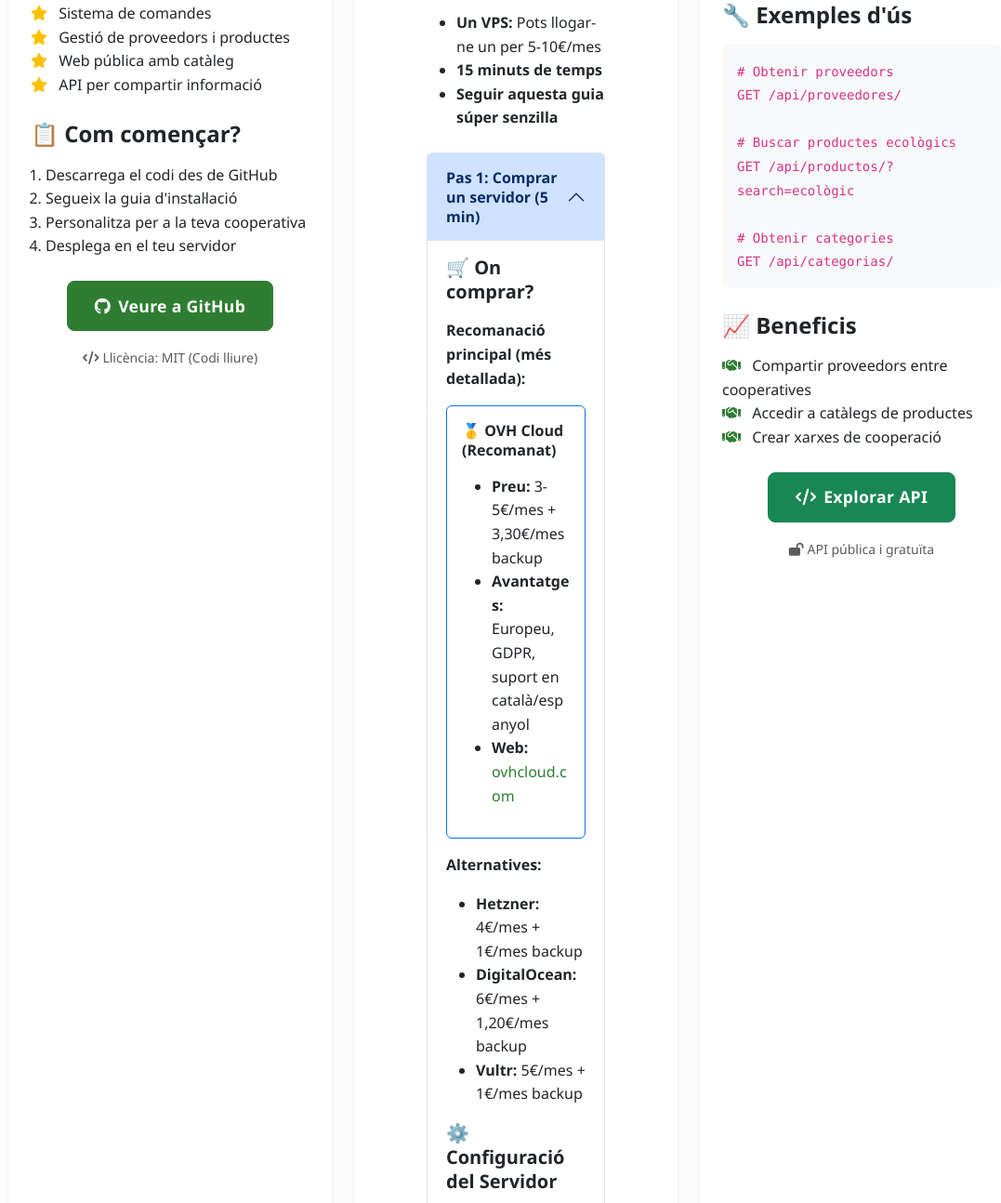
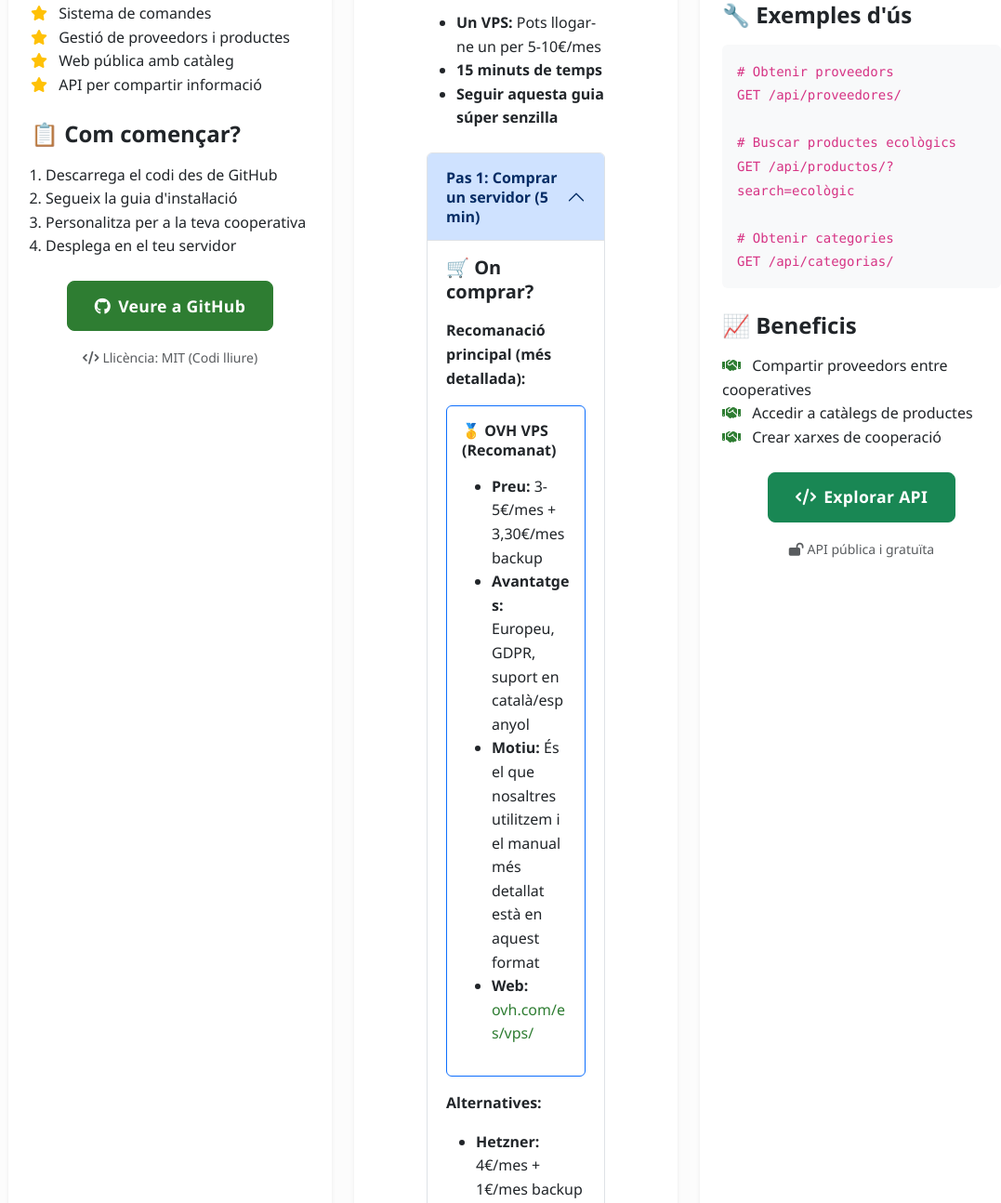
Before and after one commit to fosc19/coopconsum, a Django app: page /cooperatives/ in a window 1280 px wide. Shown: the part 1363-2657 px from the top of the page at 93% size, without its empty margins (85-1162 px from the left). Run offline with Django 5.2, Linux system fonts and the light colour scheme; data that the repository does not hold is empty.

Commit message:
Millorar documentació Docker: treure sudo i clarificar OVH VPS
- Treure sudo del comando principal ja que no és necessari
- Canviar OVH Cloud per OVH VPS (més precís)
- Afegir explicació del motiu de recomanació
- Actualitzar URL a la secció VPS específica

🤖 Generated with [Claude Code](https://claude.ai/code)

Co-Authored-By: Claude <noreply@anthropic.com>

```diff
--- a/web/templates/web/cooperatives.html
+++ b/web/templates/web/cooperatives.html
@@ -132,11 +132,12 @@
                                             <h5>🛒 On comprar?</h5>
                                             <p><strong>Recomanació principal (més detallada):</strong></p>
                                             <div class="border border-primary rounded p-3 mb-3">
-                                                <h6><strong>🥇 OVH Cloud (Recomanat)</strong></h6>
+                                                <h6><strong>🥇 OVH VPS (Recomanat)</strong></h6>
                                                 <ul>
                                                     <li><strong>Preu:</strong> 3-5€/mes + 3,30€/mes backup</li>
                                                     <li><strong>Avantatges:</strong> Europeu, GDPR, suport en català/espanyol</li>
-                                                    <li><strong>Web:</strong> <a href="https://www.ovhcloud.com" target="_blank">ovhcloud.com</a></li>
+                                                    <li><strong>Motiu:</strong> És el que nosaltres utilitzem i el manual més detallat està en aquest format</li>
+                                                    <li><strong>Web:</strong> <a href="https://www.ovh.com/es/vps/" target="_blank">ovh.com/es/vps/</a></li>
                                                 </ul>
                                             </div>
 
@@ -225,7 +226,7 @@
 
                                             <div class="bg-dark text-light p-3 rounded mb-3">
                                                 <code>
-                                                    curl -sSL https://github.com/fosc19/coopconsum/raw/master/install_docker.sh | sudo bash
+                                                    curl -sSL https://github.com/fosc19/coopconsum/raw/master/install_docker.sh | bash
                                                 </code>
                                             </div>
 
```
